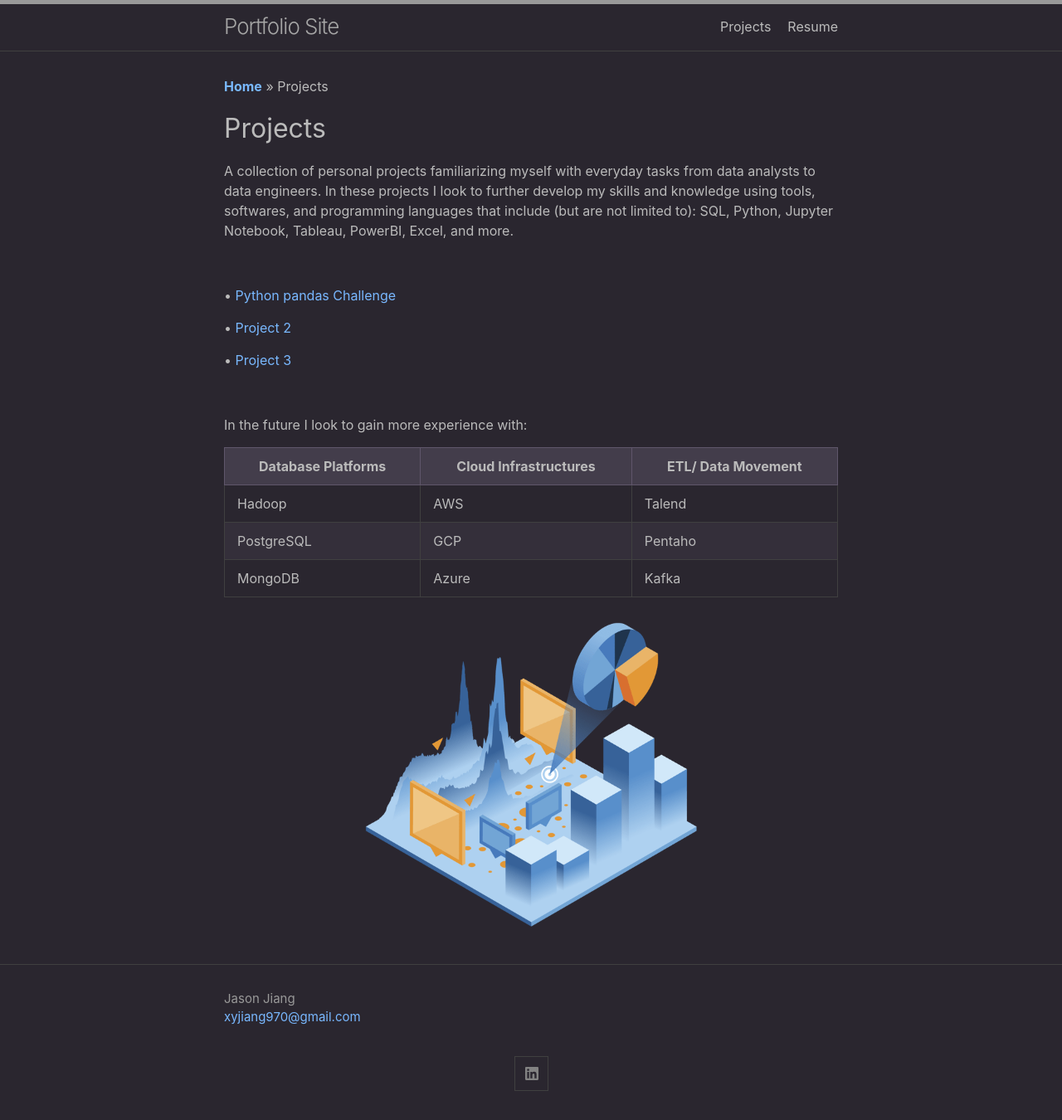
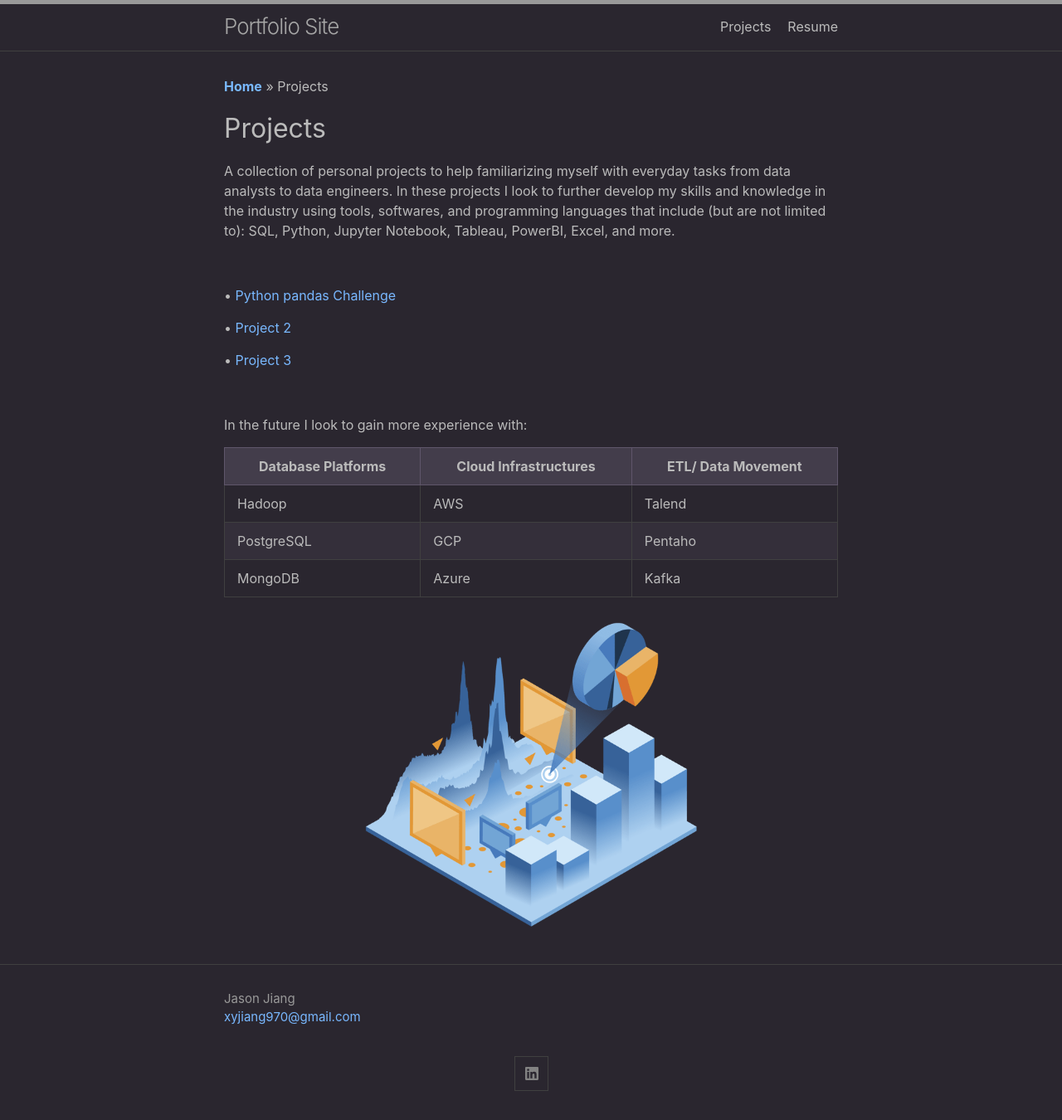
Before and after one commit to xyjiang970/xyjiang970.github.io, a Jekyll site: the page built from projects/projects_home.md, in a window 1280 px wide. Shown: the whole page at 83% size. Built offline with Jekyll 4.4.1, drawn with Linux system fonts in a browser that asks for light colours.

Commit message:
Update projects_home.md

```diff
--- a/projects/projects_home.md
+++ b/projects/projects_home.md
@@ -7,7 +7,7 @@
 **[Home](../)** >> Projects
 # Projects
 
-A collection of personal projects familiarizing myself with everyday tasks from data analysts to data engineers. In these projects I look to further develop my skills and knowledge using tools, softwares, and programming languages that include (but are not limited to): SQL, Python, Jupyter Notebook, Tableau, PowerBI, Excel, and more.
+A collection of personal projects to help familiarizing myself with everyday tasks from data analysts to data engineers. In these projects I look to further develop my skills and knowledge in the industry using tools, softwares, and programming languages that include (but are not limited to): SQL, Python, Jupyter Notebook, Tableau, PowerBI, Excel, and more.
 
 <br>
 
```
